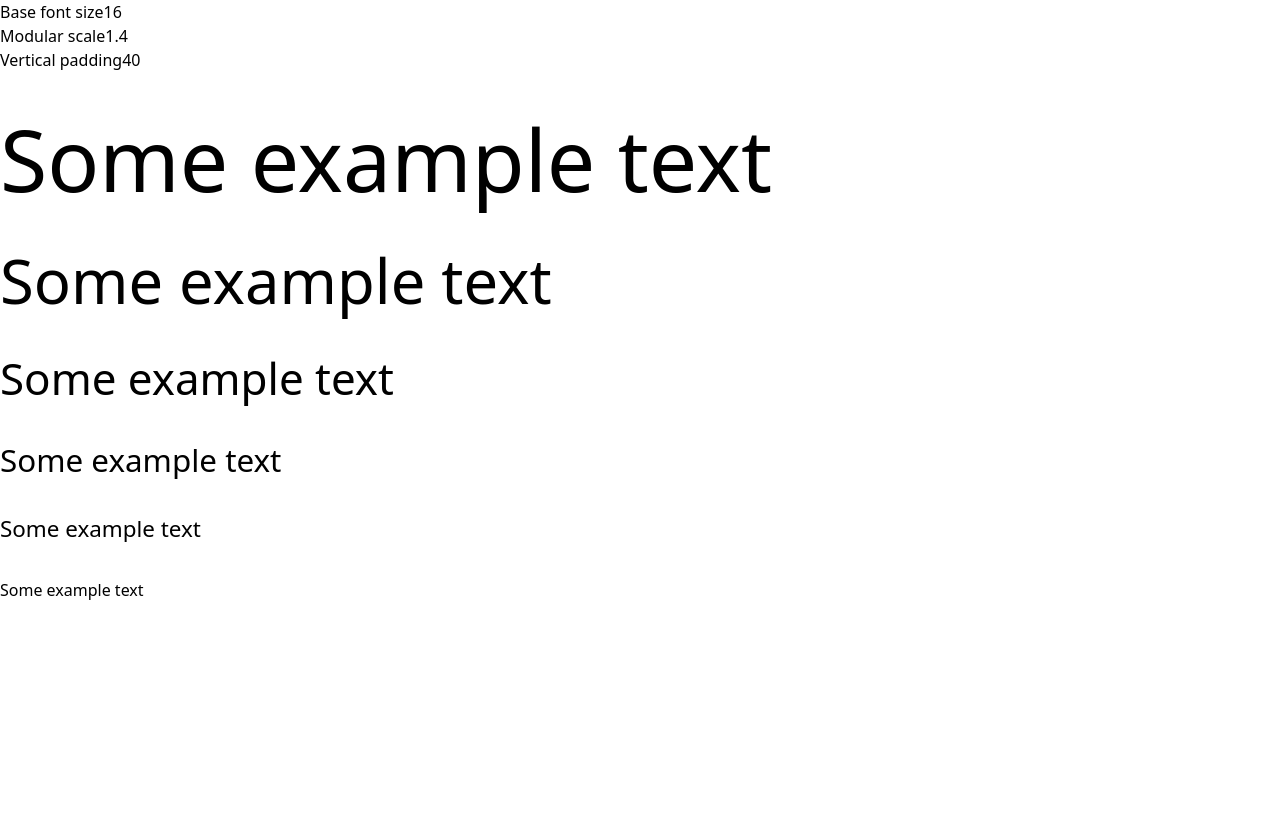
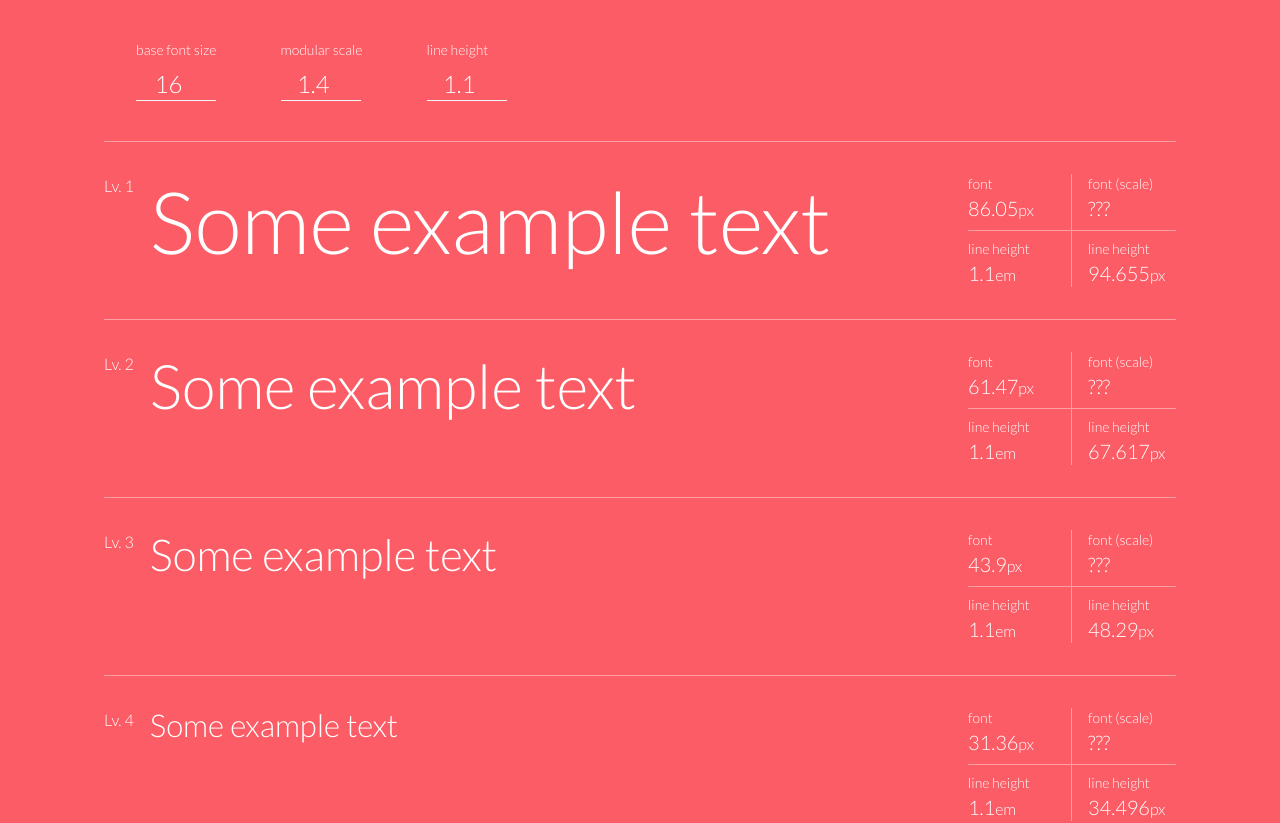
Before and after one commit to cstro/1p4, a Vue app: page / in a window 1280 px wide. Shown: the top 823 px of the page. Before the commit the page ends 800 px from the top, so only its background shows below. Built offline with nearby package versions, Linux system fonts and the light colour scheme.

Commit message:
basic heading display styling
- Add Lato font
- Basic, first pass styling for HeadingExample component
- Simple styling for RatioPanelInput (serviceable but still WIP)
- Add more versitle version of rounding helper

```diff
--- a/src/App.vue
+++ b/src/App.vue
@@ -1,19 +1,29 @@
 <template>
-  <div id="app">
+  <div class="max-w-6xl m-auto p-10 font-serif">
 
-    <div>
-      <label>Base font size</label>
-      <input v-model="baseSize" type="number" />
-    </div>
+    <div class="flex mb-10">
+      <RatioPanelInput
+        label="base font size"
+        name="baseSize"
+        :initial="16"
+        @change="value => baseSize = value"
+      />
 
-    <div>
-      <label>Modular scale</label>
-      <input v-model="scale" />
-    </div>
+      <RatioPanelInput
+        label="modular scale"
+        name="baseSize"
+        :initial="1.4"
+        :step="0.1"
+        @change="value => scale = value"
+      />
 
-    <div>
-      <label>Vertical padding</label>
-      <input v-model="verticalPadding" type="number" />
+      <RatioPanelInput
+        label="line height"
+        name="lineHeight"
+        :initial="1.1"
+        :step="0.1"
+        @change="value => minLineHeight = value"
+      />
     </div>
 
     <HeadingExample v-for="heading in headings" :key="heading.level" :data="heading"/>
@@ -24,11 +34,13 @@
 import { Component, Vue } from 'vue-property-decorator';
 import { HeadingData } from '@/types';
 import HeadingExample from '@/components/HeadingExample.vue';
+import RatioPanelInput from '@/components/RatioPanelInput.vue';
 import ms from '@/utils/ms';
 
 @Component({
   components: {
     HeadingExample,
+    RatioPanelInput,
   },
 })
 export default class App extends Vue {
@@ -40,8 +52,6 @@ export default class App extends Vue {
 
   private maxLineHeight = 1.618
 
-  private verticalPadding = 40
-
   get headings(): Array<HeadingData> {
     const numberOfHeadings = 6;
     const headings = [];
@@ -52,7 +62,6 @@ export default class App extends Vue {
         fontSize: ms(numberOfHeadings - i, this.baseSize, this.scale),
         lineHeight: this.minLineHeight,
         text: 'Some example text',
-        verticalPadding: this.verticalPadding,
       };
 
       headings.push(heading);
@@ -62,3 +71,15 @@ export default class App extends Vue {
   }
 }
 </script>
+
+<style lang="scss">
+:root {
+  --main-bg-color: #fc5c65;
+  --main-text-color: #FFF;
+}
+
+html {
+  background-color: var(--main-bg-color);
+  color: var(--main-text-color);
+}
+</style>
--- /dev/null
+++ b/src/assets/css/global.css
@@ -0,0 +1 @@
+@import url('https://fonts.googleapis.com/css2?family=Lato:wght@300&display=swap');
--- a/src/components/HeadingExample.vue
+++ b/src/components/HeadingExample.vue
@@ -1,19 +1,42 @@
 <template>
-  <div>
-    <component :is="`h${data.level}`" :style="style" class="heading-reset">
+  <div class="flex py-8 border-t border-opacity-40 border-white">
+    <div class="flex-none">
+      Lv. {{ data.level }}
+    </div>
+    <component :is="`h${data.level}`" :style="style" class="flex-1 mx-4 leading-none">
       {{ data.text }}
     </component>
+    <div class="flex-none w-52">
+      <div class="grid grid-cols-2">
+        <div class="pr-4 pb-2 border-white border-opacity-40 border-r border-b">
+          <div class="text-sm">font</div>
+          <span class="text-xl">{{ data.fontSize }}</span>px
+        </div>
+        <div class="pl-4 pb-2 border-white border-opacity-40 border-b">
+          <div class="text-sm" >font (scale)</div>
+          <span class="text-xl">???</span>
+        </div>
+        <div class="pr-4 pt-2 border-white border-opacity-40 border-r">
+          <div class="text-sm" >line height</div>
+          <span class="text-xl">{{ data.lineHeight }}</span>em
+        </div>
+        <div class="pl-4 pt-2">
+          <div class="text-sm" >line height</div>
+          <span class="text-xl">{{ pixelLineHeight }}</span>px
+        </div>
+      </div>
+    </div>
   </div>
 </template>
 
 <script lang="ts">
 import { Component, Prop, Vue } from 'vue-property-decorator';
 import { HeadingData } from '@/types';
+import round from '@/utils/round';
 
 interface HeadingStyle {
   fontSize: string;
-  lineHeight: number;
-  margin: string;
+  lineHeight: string;
 }
 
 @Component
@@ -21,13 +44,17 @@ export default class HelloWorld extends Vue {
   @Prop() private data!: HeadingData;
 
   get style(): HeadingStyle {
-    const { fontSize, lineHeight, verticalPadding } = this.data;
+    const { fontSize, lineHeight } = this.data;
 
     return {
       fontSize: `${fontSize}px`,
-      lineHeight,
-      margin: `${verticalPadding}px 0`,
+      lineHeight: `${lineHeight}em`,
     };
+  }
+
+  get pixelLineHeight(): number {
+    const { fontSize, lineHeight } = this.data;
+    return round(fontSize * lineHeight, 3);
   }
 }
 </script>
--- /dev/null
+++ b/src/components/RatioPanelInput.vue
@@ -0,0 +1,37 @@
+<template>
+  <div class="flex flex-col px-8">
+    <label class="text-sm mb-2">{{ label }}</label>
+    <input
+      :step="step"
+      class="w-20 text-2xl text-white bg-transparent border-b border-gray-100 text-center"
+      v-model="value"
+      type="number"
+    />
+  </div>
+</template>
+
+<script lang="ts">
+import {
+  Component, Prop, Vue, Watch,
+} from 'vue-property-decorator';
+
+@Component
+export default class RatioPanelInput extends Vue {
+  @Prop() private initial!: number
+
+  @Prop() private label!: string
+
+  @Prop({ default: 1 }) private step!: number
+
+  private value = 0
+
+  created() {
+    this.value = this.initial;
+  }
+
+  @Watch('value')
+  onValueChanged(value: number) {
+    this.$emit('change', value);
+  }
+}
+</script>
--- a/src/main.ts
+++ b/src/main.ts
@@ -2,6 +2,7 @@ import Vue from 'vue';
 import App from './App.vue';
 import './registerServiceWorker';
 import store from './store';
+import '@/assets/css/global.css';
 import '@/assets/css/tailwind.css';
 
 Vue.config.productionTip = false;
--- a/src/types/index.ts
+++ b/src/types/index.ts
@@ -3,5 +3,4 @@ export interface HeadingData {
   fontSize: number;
   text: string;
   lineHeight: number;
-  verticalPadding: number;
 }
--- a/src/utils/ms.ts
+++ b/src/utils/ms.ts
@@ -1,5 +1,6 @@
+import round from '@/utils/round';
+
 export default function ms(value: number, base: number, scale: number) {
   const result = (scale ** value) * base;
-  // Only return value to two decimal places.
-  return Math.round(result * 100) / 100;
+  return round(result, 2);
 }
--- /dev/null
+++ b/src/utils/round.ts
@@ -0,0 +1,3 @@
+export default function round(number: number, fractionalDigits = 0) {
+  return +number.toFixed(fractionalDigits);
+}
--- a/tailwind.config.js
+++ b/tailwind.config.js
@@ -12,6 +12,9 @@ module.exports = {
   darkMode: false, // or 'media' or 'class'
   theme: {
     extend: {},
+    fontFamily: {
+      serif: ['Lato', 'sans-serif'],
+    },
   },
   variants: {
     extend: {},
--- /dev/null
+++ b/tests/unit/utils/round.ts
@@ -0,0 +1,23 @@
+import round from '@/utils/round';
+
+const cases = [
+  [100, 2, 100],
+  [100.1, 2, 100.1],
+  [100.11, 2, 100.11],
+  [100.111, 2, 100.11],
+  [100.991, 2, 100.99],
+  [100.998, 3, 10.998],
+  [100.250, 2, 10.25],
+  [100.11, 2, 100.11],
+  [100.1111, 2, 101.1111],
+];
+
+describe('round', () => {
+  it.each(cases)(
+    'given value %p and places %p, returns $p', (
+      value, result,
+    ) => {
+      expect(round(value, 2)).toBe(result);
+    },
+  );
+});
```
Also changed, not shown: 1 other file (tests, documents, lock files or other folders).
